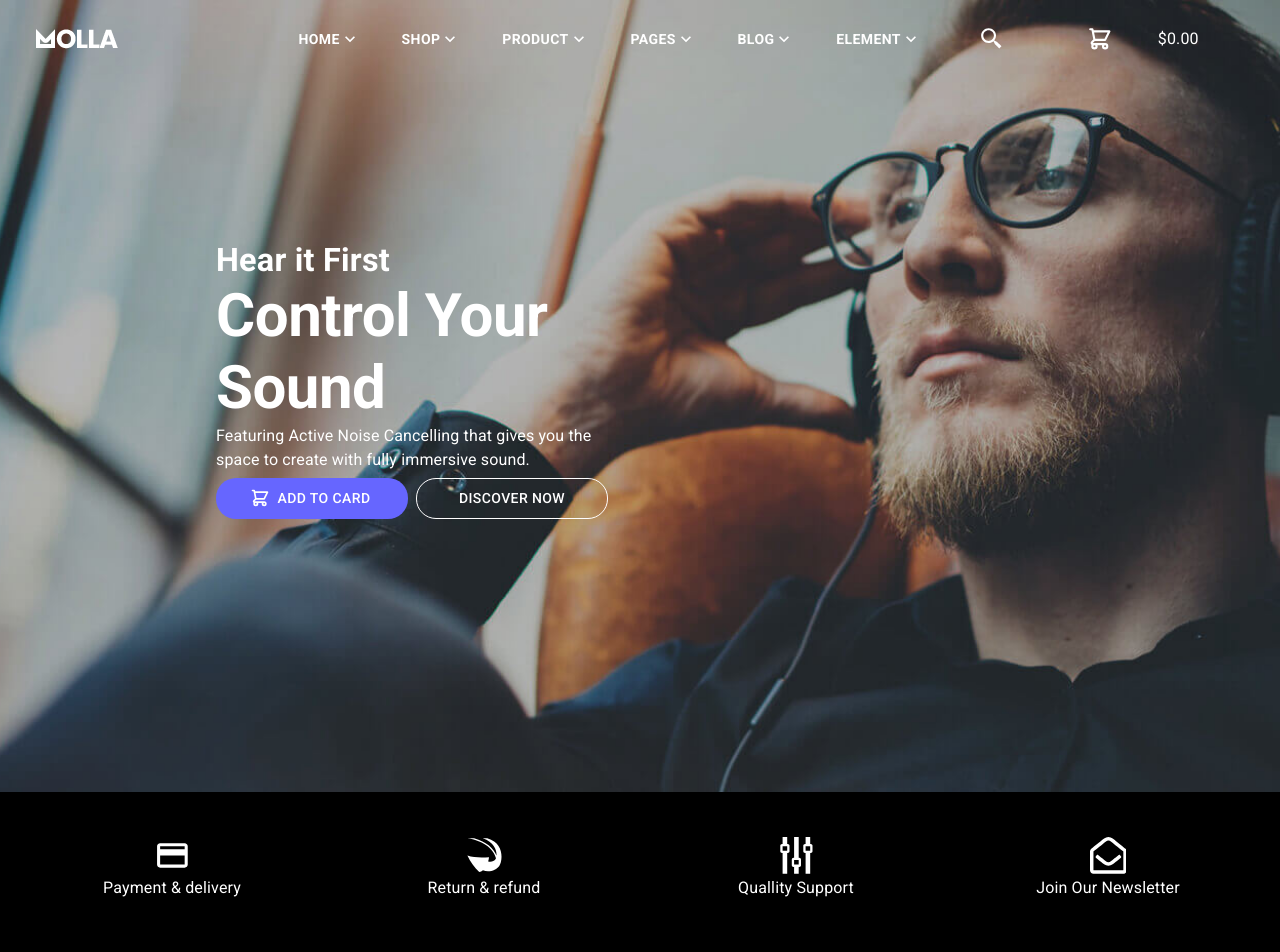
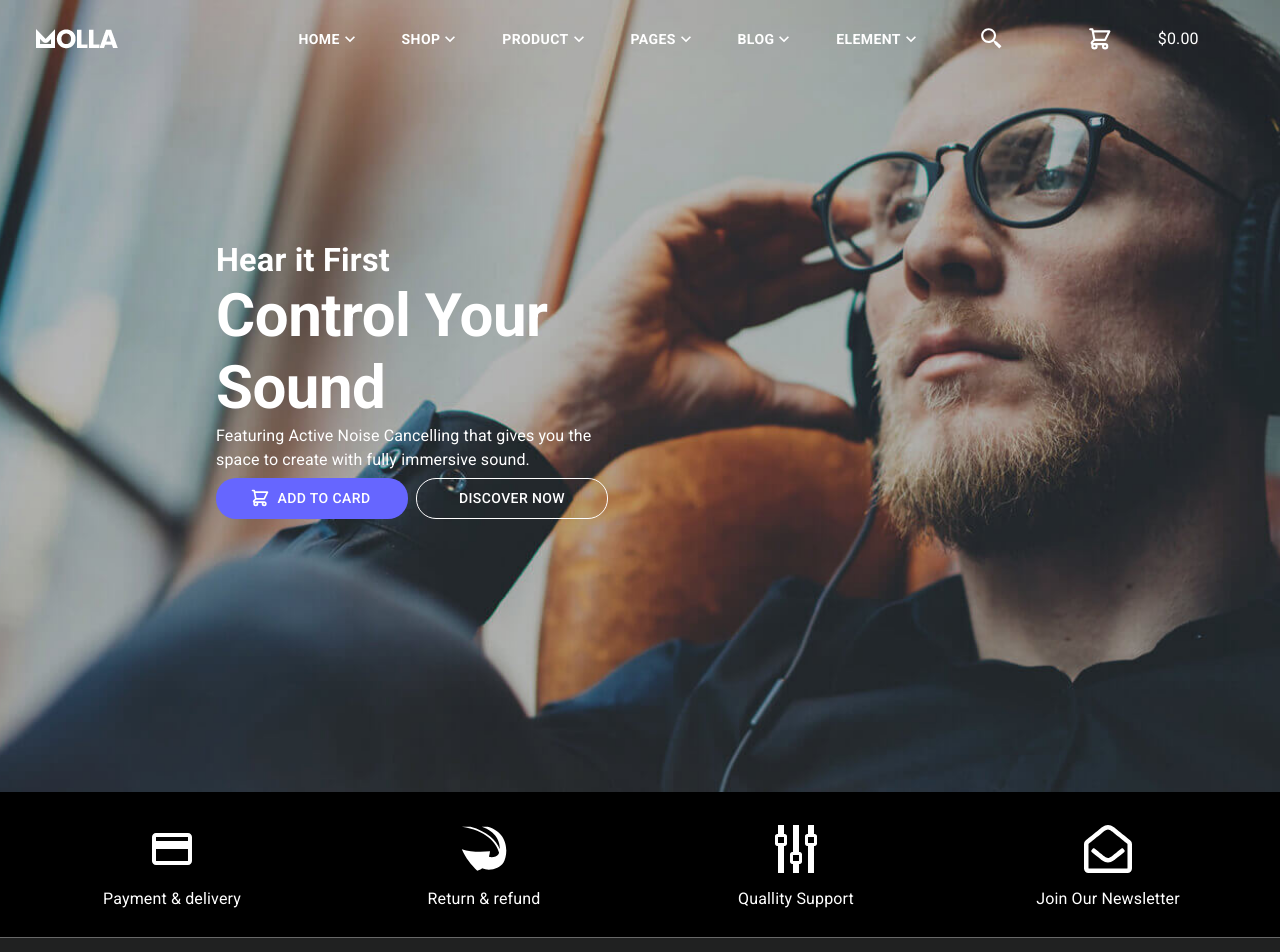
Before and after one commit to ay19b/molla, a Next.js app: page / in a window 1280 px wide. Shown: the top 952 px of the page. Built offline with nearby package versions, Linux system fonts and the light colour scheme.

Commit message:
first commit

```diff
--- a/component/collection.js
+++ b/component/collection.js
@@ -13,7 +13,8 @@ const useStyles = makeStyles((theme) => ({
 		backgroundColor: 'black',
 	},
     allColl:{
-       padding:'3% 0%'
+       padding:'2% 0% 0% 0%',
+       display: 'flex',
     },
 	coll:{
 		textAlign:'center',
@@ -25,7 +26,6 @@ const useStyles = makeStyles((theme) => ({
         display: 'flex',
     },
     icon:{
-      fontSize:'2.3rem',
       color:'white',
     },
     divDisc:{
@@ -43,7 +43,7 @@ const Collection=()=> {
             <Grid container spacing={2} className={classes.allColl}>
               <Grid item  xs={6} sm={3} className={classes.coll}>
                 <div className={classes.divIcon}>
-                   <MdPayment className={classes.icon}/>
+                   <Typography variant="h3"><MdPayment className={classes.icon}/></Typography>
                 </div>
                 <div className={classes.divDisc}>
                   <Typography variant="subtitle1" style={{color:"white"}}>Payment & delivery</Typography>
@@ -53,7 +53,7 @@ const Collection=()=> {
               </Grid>
               <Grid item  xs={6} sm={3} className={classes.coll}>
                 <div className={classes.divIcon}>
-                  <GiReturnArrow className={classes.icon}/>
+                <Typography variant="h3"><GiReturnArrow className={classes.icon}/></Typography>
                 </div>
                 <div className={classes.divDisc}>
                   <Typography variant="subtitle1"style={{color:"white"}}>Return & refund</Typography>
@@ -62,7 +62,7 @@ const Collection=()=> {
               </Grid>
               <Grid item  xs={6} sm={3} className={classes.coll}>
                 <div className={classes.divIcon}>
-                  <ImEqualizer2 className={classes.icon}/>
+                <Typography variant="h3"><ImEqualizer2 className={classes.icon}/></Typography>
                 </div>
                 <div className={classes.divDisc}>
                   <Typography variant="subtitle1"style={{color:"white"}}>Quallity Support</Typography>
@@ -71,7 +71,7 @@ const Collection=()=> {
               </Grid>
               <Grid item  xs={6} sm={3} className={classes.coll}>
                 <div className={classes.divIcon}>
-                  <FaRegEnvelopeOpen className={classes.icon}/>
+                <Typography variant="h3"><FaRegEnvelopeOpen className={classes.icon}/></Typography>
                 </div>
                 <div className={classes.divDisc}>
                   <Typography variant="subtitle1"style={{color:"white"}}>Join Our Newsletter</Typography>
```
